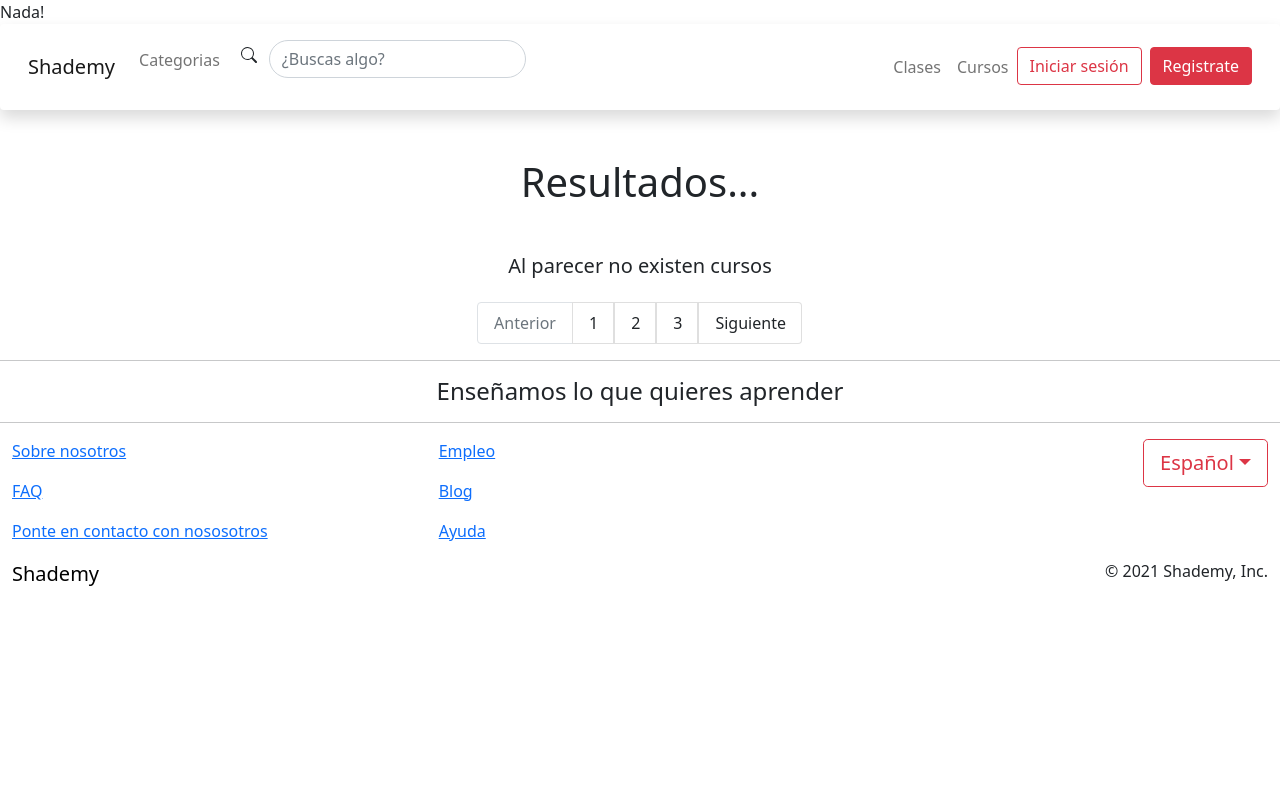
After one commit to Roudart/ProyectoCapaIntermedia, a PHP site: page /busquedaCurso.php in a window 1280 px wide. The commit adds this page. Run offline with PHP 8.4, Linux system fonts and the light colour scheme.

Commit message:
Busqueda por nombre
La busqueda de la barra de navegación de index ya funciona.

Muestra una lista de recomendaciones y despues de buscar, busca por palabras relacionadas

```diff
--- /dev/null
+++ b/busquedaCurso.php
@@ -0,0 +1,194 @@
+<?php
+include 'conexionPHP.php';
+$Conexion = new Conexion();
+if (session_status() == PHP_SESSION_NONE) {
+    session_start();
+    if (isset($_SESSION["IDUser"])) {
+        $FotoUsuario = $Conexion->BuscarFotoUsuario($_SESSION["IDUser"]);
+    }
+}
+$ConexionCursos = new Conexion();
+if(isset($_GET["InputBusquedaCurso"])){
+    $Curso = $ConexionCursos->TraerCursoNombre($_GET["InputBusquedaCurso"]);
+}
+    else
+    echo "Nada!";
+?>
+
+<!DOCTYPE html>
+<html lang="es">
+<head>
+    <meta charset="UTF-8">
+    <meta http-equiv="X-UA-Compatible" content="IE=edge">
+    <meta name="viewport" content="width=device-width, initial-scale=1.0">
+    <title>Categoria</title>
+
+
+    <link rel="icon" href="src/icon.jpg">
+
+
+    <!--Incluimos la biblioteca de free Bootstrap-->
+    <link href="https://cdn.jsdelivr.net/npm/bootstrap@5.0.0-beta2/dist/css/bootstrap.min.css" rel="stylesheet" integrity="sha384-BmbxuPwQa2lc/FVzBcNJ7UAyJxM6wuqIj61tLrc4wSX0szH/Ev+nYRRuWlolflfl" crossorigin="anonymous">
+    <!--Incluimos el js necesario para el funcionamiento de bootstrap-->
+    <script src="https://cdn.jsdelivr.net/npm/bootstrap@5.0.0-beta2/dist/js/bootstrap.bundle.min.js" integrity="sha384-b5kHyXgcpbZJO/tY9Ul7kGkf1S0CWuKcCD38l8YkeH8z8QjE0GmW1gYU5S9FOnJ0" crossorigin="anonymous"></script>
+</head>
+<body>
+        <!-- $$$$$$$$$ Barra de navegación $$$$$$$$$ -->
+        <nav class="navbar navbar-expand-lg navbar-light bg-light shadow p-3 mb-5 bg-body rounded"> <!--Le da a la barra de navegacion el formato de expansión (por responsiva) el color, tema, y pone una sombra para diferenciarlo del fondo-->
+            <div class="container-fluid"><!--Un contenedor que hace que el contenido ocupe toda la barra (fluido)-->
+                <a class="navbar-brand" href="index.php">Shademy</a><!--El logotipo de la pagina-->
+                <button class="navbar-toggler" type="button" data-bs-toggle="collapse" data-bs-target="#navbarSupportedContent" aria-controls="navbarSupportedContent" aria-expanded="false" aria-label="Toggle navigation">
+                    <span class="navbar-toggler-icon"></span>
+                </button><!--Este boton se activa cuando la pagina es muy pequeña (responsividad)-->
+                <div class="collapse navbar-collapse" id="navbarSupportedContent"><!--Todo este contenido cambiara al formato responsivo-->
+                    <div class="navbar-nav mb-2 me-auto mb-lg-0"><!--Le da formato de linea a lo que está dentro-->
+                        <a class="nav-link" href="#">Categorias</a>
+                        <form class="navbar-form navbar-left w-auto" action="">
+                            <div class="input-group">
+                                <div class="input-group-btn">
+                                    <button class="btn btn-default">
+                                        <svg xmlns="http://www.w3.org/2000/svg" width="16" height="16" fill="currentColor" class="bi bi-search" viewBox="0 0 16 16">
+                                            <path d="M11.742 10.344a6.5 6.5 0 1 0-1.397 1.398h-.001c.03.04.062.078.098.115l3.85 3.85a1 1 0 0 0 1.415-1.414l-3.85-3.85a1.007 1.007 0 0 0-.115-.1zM12 6.5a5.5 5.5 0 1 1-11 0 5.5 5.5 0 0 1 11 0z"/>
+                                          </svg>
+                                    </button>
+                                </div>
+                                <input class="form-control rounded-pill" placeholder="¿Buscas algo?" type="text">
+                            </div>
+                        </form>
+                    </div>
+                    <div class="navbar-nav mb-2 mb-lg-0">
+                        <a class="nav-link" href="#">Clases</a>
+                        <a class="nav-link" href="#">Cursos</a>
+                        <div class="d-grid gap-2 d-md-flex justify-content-md-end">
+                        <?php if (!isset($_SESSION["IDUser"])) {
+                        echo
+                        '<div class="d-grid gap-2 d-md-flex justify-content-md-end">
+                        <a href="iniciarsesion.php"><button class="btn btn-outline-danger">Iniciar sesión</button></a>
+                        <a href="registrarte.php"><button class="btn btn-danger">Registrate</button></a>
+                    </div>';
+                    } else {
+                        echo
+                        '<div class="dropdown">
+                        <a class="navbar-brand" data-bs-toggle="dropdown" role="button" id="dropDownSesion" href="#" onclick=""  width="32px" height="45px" style="margin-left: 7px; margin-right: 0px" >
+                            <img src="' . $FotoUsuario . '" alt ="profilepic" class="perfile" style= "width:40px; height:40px; border-radius:40px; border:1px solid #666;">
+                        </a>
+                        <div class="dropdown-menu dropdown-menu-end" aria-labelledby="dropDownSesion">
+                            <a class="dropdown-item" href="perfil.php">Perfil</a>
+                            <a class="dropdown-item" href="cerrarSesion.php" id="cerrarsesion">Cerrar Sesión</a>
+                        </div>
+                    </div>';
+                    } ?>
+                        </div>
+                    </div>
+                </div>
+            </div>
+        </nav>
+        <!-- $$$$$$$$$ Barra de navegación $$$$$$$$$ -->
+
+        <h1 class="text-center">Resultados...</h1>
+        <div class="container mt-5">
+            <div class="row">
+                <div class="col">
+                    <div class="tab-content" id="nav-tabContent">
+                        <div class="tab-pane fade show active" id="list-1" role="tabpanel" aria-labelledby="list-1-list">
+                        <?php if (isset($Curso)) {
+                            $sizeCursos = sizeof($Curso);
+                            for ($i = 0; $i < $sizeCursos; $i++) {
+                                echo
+                                '<form action="curso.php" method="get">
+                                <div class="row shadow-sm rounded mb-5" id="TarjetaCurso">
+                                <div class="col-2">
+                                    <img src="'; if($Curso[$i]["ImagenURL"] !== null){echo $Curso[$i]["ImagenURL"];}else
+                                    {echo "https://external-content.duckduckgo.com/iu/?u=https%3A%2F%2Fwww.nsha.org%2Fwp-content%2Fuploads%2F2017%2F06%2Fcomputer-coding-600x600.jpg&f=1&nofb=1";} echo '"
+                                    class="img rounded-circle img-fluid" alt="..." style="max-width: 10vw; max-height: 10vw; min-width: 10vw; min-height: 10vw">
+                                </div>
+                                <div class="col-10">
+                                    <h1>' . $Curso[$i]["Nombre"] . '</h1>
+                                    <p>' . $Curso[$i]["Descripción"] . '</p>
+                                    <input type="text" id="CursoId" name="CursoId" value="' . $Curso[$i]["IdCurso"] . '"  hidden>
+                                    <button type="submit" id ="LinkCurso' . $Curso[$i]["IdCurso"] . '" class="btn btn-secondary">Ver mas...</button>
+                                </div>
+                            </div>
+                            </form>
+                            ';
+                            }
+                        }else{
+                            echo '<div class="col text-center mb-4"><h5>Al parecer no existen cursos</h5></div>';
+                        } ?>
+                        </div>
+                        <div class="tab-pane fade" id="list-2" role="tabpanel" aria-labelledby="list-2-list">
+                            <script>
+                                for(var i=0; i<7; i++){
+                                    var carta = document.getElementById("TarjetaCurso");
+                                    var cln = carta.cloneNode(true);
+                                    document.getElementById("list-2").appendChild(cln);
+                                }
+                            </script>
+                        </div>
+                        <div class="tab-pane fade" id="list-3" role="tabpanel" aria-labelledby="list-3-list">
+                            <script>
+                                for(var i=0; i<7; i++){
+                                    var carta = document.getElementById("TarjetaCurso");
+                                    var cln = carta.cloneNode(true);
+                                    document.getElementById("list-3").appendChild(cln);
+                                }
+                            </script>
+                        </div>
+                    </div>
+                    <nav aria-label="Page navigation">
+                        <ul class="pagination justify-content-center list-group list-group-horizontal" id="list-tab" role="tablist">
+                            <li class="page-item disabled"><a class="page-link list-group-item list-group-item-action" href="" tabindex="-1" aria-disabled="true">Anterior</a></li>
+                            <li class="page-item"><a class="page-link list-group-item list-group-item-action" id="list-1-list" data-bs-toggle="list" href="#list-1" role="tab" aria-controls="1" href="">1</a></li>
+                            <li class="page-item"><a class="page-link list-group-item list-group-item-action" id="list-2-list" data-bs-toggle="list" href="#list-2" role="tab" aria-controls="2" href="">2</a></li>
+                            <li class="page-item"><a class="page-link list-group-item list-group-item-action" id="list-3-list" data-bs-toggle="list" href="#list-3" role="tab" aria-controls="3" href="">3</a></li>
+                            <li class="page-item">
+                              <a class="page-link list-group-item list-group-item-action" href="#">Siguiente</a>
+                            </li>
+                        </ul>
+                    </nav>
+
+                </div>
+            </div>
+        </div>
+
+        <!--FOOTER-->
+    <hr>
+    <div class="text-center">
+        <h4>Enseñamos lo que quieres aprender</h4>
+    </div>
+    <hr>
+    <div class="container-fluid" style="padding-bottom: 10rem;">
+        <div class="row">
+            <div class="col-4">
+                <p><a href="">Sobre nosotros</a></p>
+                <p><a href="">FAQ</a></p>
+                <p><a href="">Ponte en contacto con nososotros</a></p>
+            </div>
+            <div class="col-4">
+                <p><a href="">Empleo</a></p>
+                <p><a href="">Blog</a></p>
+                <p><a href="">Ayuda</a></p>
+            </div>
+            <div class="col-4 justify-content-md-end">
+                <div class="dropdown d-grid gap-2 d-md-flex justify-content-md-end">
+                    <button class="btn btn-outline-danger btn-lg dropdown-toggle" id="dropdownMenuButtonLanguage" data-bs-toggle="dropdown" aria-expanded="false">Español</button>
+                    <ul class="dropdown-menu" aria-labelledby="dropdownMenuButtonLanguage">
+                        <li><a href="" class="dropdown-item">Español</a></li>
+                        <li><a href="" class="dropdown-item">Español</a></li>
+                        <li><a href="" class="dropdown-item">Español</a></li>
+                    </ul>
+                </div>
+            </div>
+        </div>
+        <div class="row">
+            <div class="col">
+                <a class="navbar-brand" style="color: black;" href="">Shademy</a>
+            </div>
+            <div class="col d-grid gap-2 d-md-flex justify-content-md-end">
+                <p>© 2021 Shademy, Inc.</p>
+            </div>
+        </div>
+    </div>
+
+</body>
+</html>
```
Also changed, not shown: Js/index.js (+26 -0 lines), conexionPHP.php (+27 -3 lines), css/index.css (added, +12 -0 lines), index.php (+14 -14 lines).
